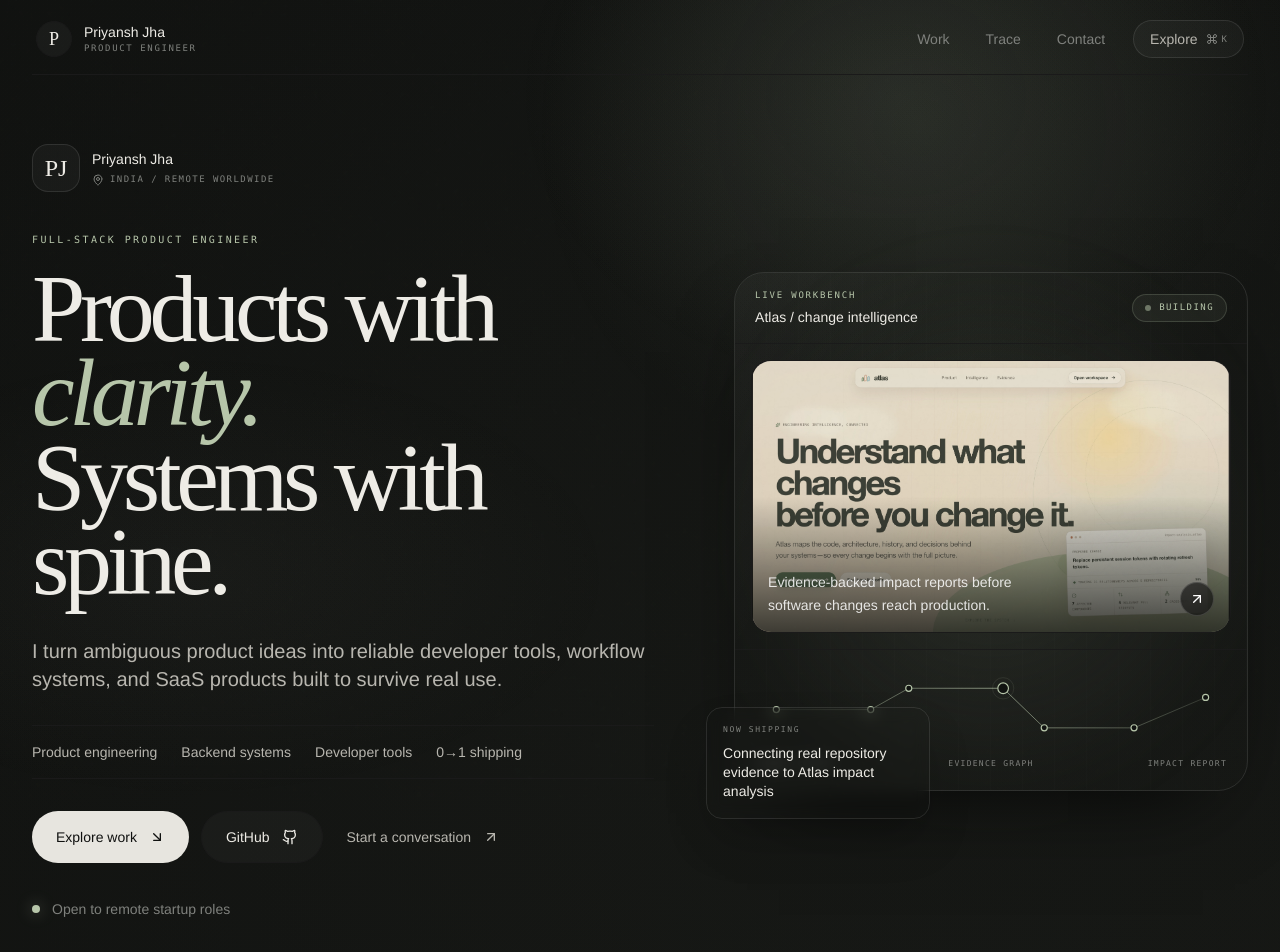
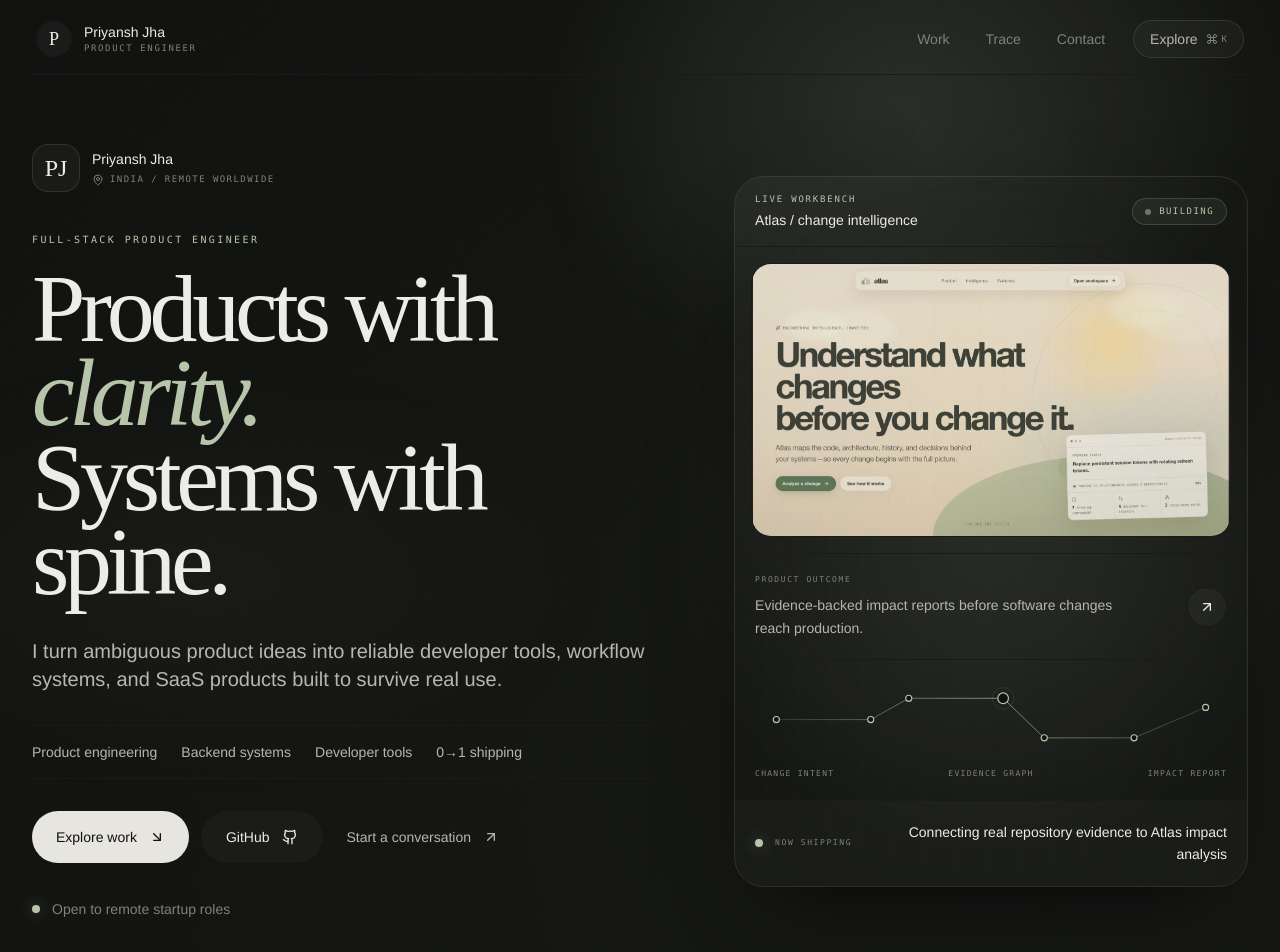
Before and after one commit to priyanshjhaa/Portfolio-, a Next.js app: page / in a window 1280 px wide. Shown: the top 952 px of the page. Built offline with nearby package versions, Linux system fonts and the light colour scheme.

Commit message:
Redesign hero workbench card

```diff
--- a/components/sections/Hero.tsx
+++ b/components/sections/Hero.tsx
@@ -47,16 +47,19 @@
               className="object-contain object-center opacity-90 transition duration-700 hover:scale-[1.005] hover:opacity-100"
               sizes="(max-width: 1024px) 100vw, 520px"
             />
-            <div className="pointer-events-none absolute inset-0 bg-gradient-to-t from-[#0d0f0d]/75 via-transparent to-transparent" />
-            <div className="absolute bottom-4 left-4 right-4 flex items-end justify-between gap-4">
-              <p className="max-w-[250px] text-sm leading-relaxed text-white/85">
-                Evidence-backed impact reports before software changes reach production.
-              </p>
-              <span className="rounded-full border border-white/15 bg-black/55 p-2 text-white backdrop-blur">
-                <ArrowUpRight className="h-4 w-4" />
-              </span>
-            </div>
           </div>
+        </div>
+
+        <div className="grid gap-4 border-t border-white/8 px-5 py-5 sm:grid-cols-[1fr_auto] sm:items-center">
+          <div>
+            <p className="font-display text-[8px] uppercase tracking-[0.2em] text-text-muted">Product outcome</p>
+            <p className="mt-2 max-w-sm text-sm leading-relaxed text-text-secondary">
+              Evidence-backed impact reports before software changes reach production.
+            </p>
+          </div>
+          <span className="flex h-10 w-10 items-center justify-center rounded-full border border-white/12 bg-white/[0.035] text-text-primary transition hover:border-[#b7c6aa]/35 hover:bg-[#b7c6aa]/[0.08] hover:text-[#b7c6aa]">
+            <ArrowUpRight className="h-4 w-4" />
+          </span>
         </div>
 
         <div className="relative border-t border-white/8 px-5 py-5">
@@ -82,11 +85,14 @@
             <span className="text-right">Impact report</span>
           </div>
         </div>
-      </div>
 
-      <div className="absolute -bottom-7 -left-7 hidden w-56 rounded-2xl border border-white/10 bg-[#171816]/94 p-4 shadow-2xl backdrop-blur md:block">
-        <p className="font-display text-[8px] uppercase tracking-[0.2em] text-text-muted">Now shipping</p>
-        <p className="mt-2 text-sm leading-snug text-text-primary">{currentBuild.items[0]}</p>
+        <div className="flex flex-col gap-3 border-t border-white/8 bg-white/[0.018] px-5 py-5 sm:flex-row sm:items-center sm:justify-between">
+          <div className="flex items-center gap-3">
+            <span className="h-2 w-2 shrink-0 rounded-full bg-[#b7c6aa] shadow-[0_0_14px_rgba(183,198,170,.4)]" />
+            <p className="font-display text-[8px] uppercase tracking-[0.2em] text-text-muted">Now shipping</p>
+          </div>
+          <p className="max-w-xs text-sm leading-relaxed text-text-primary sm:text-right">{currentBuild.items[0]}</p>
+        </div>
       </div>
     </div>
   );
```
